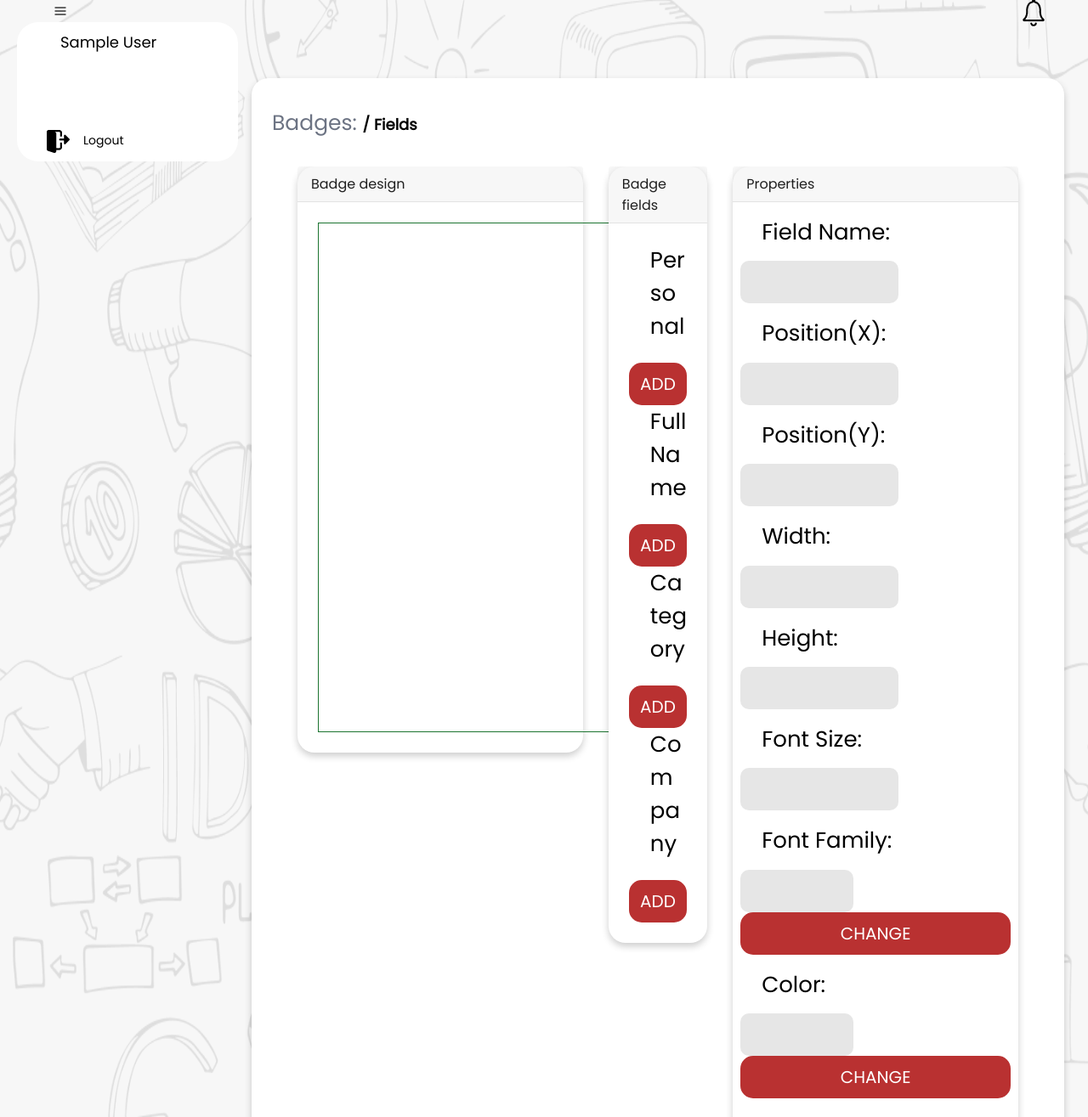
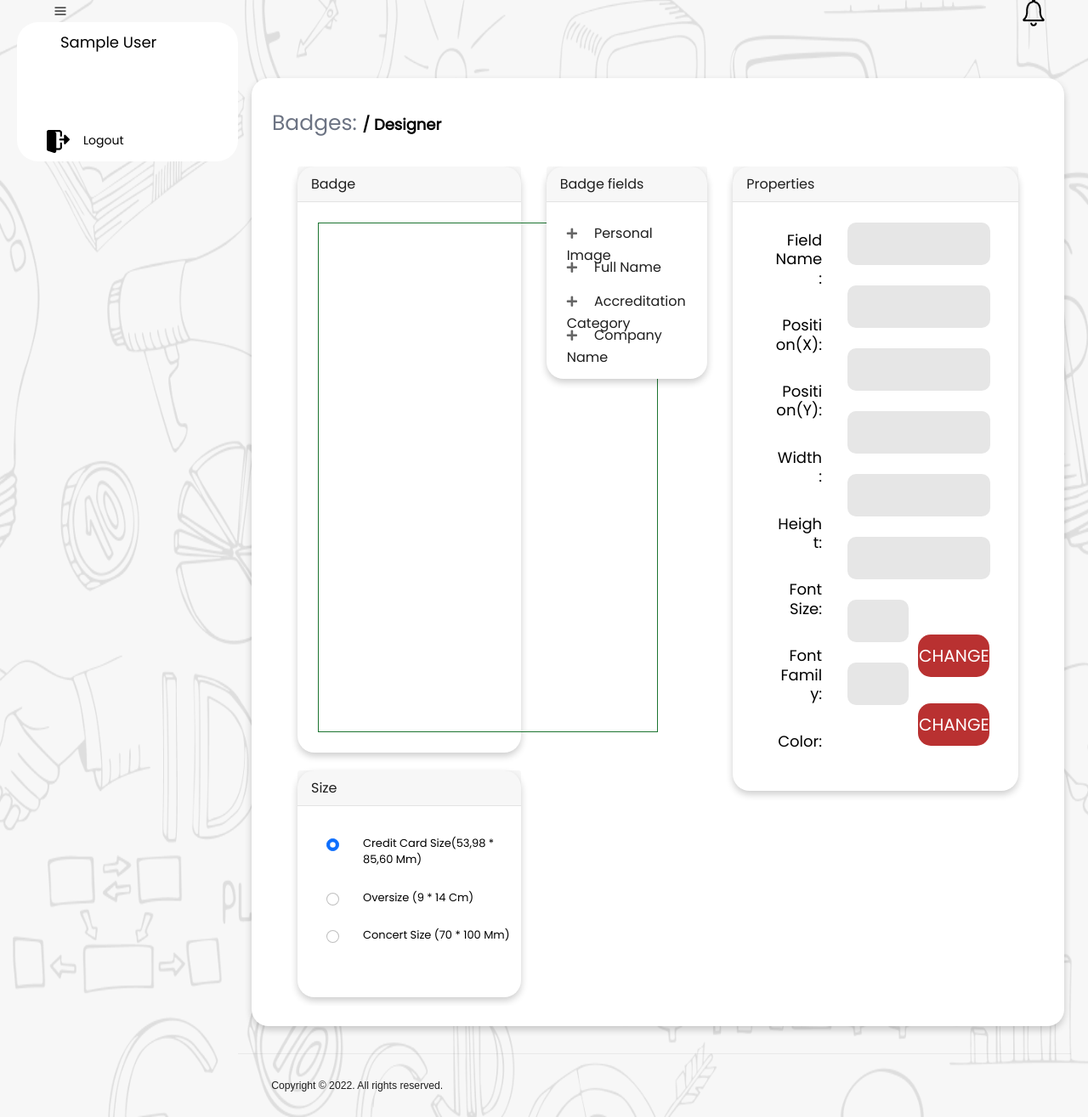
Before and after one commit to Mazen-Hasan/accreditationFront, a Laravel app: template resources/views/pages/Template/template-badge-designer.blade.php in a window 1280 px wide. Shown: the part 24-1339 px from the top of the page at 85% size. Run offline with Laravel 8, Linux system fonts and the light colour scheme; the template is opened without the code that fills it, so the values that code supplies are empty; the visitor is signed in with stand-in values (Sample User, id 1); some libraries are stand-ins or nearby versions.

Commit message:
badge designer ivan

```diff
--- a/public/js/designer/designer.js
+++ b/public/js/designer/designer.js
@@ -1,4 +1,4 @@
-
+var images = {};
 badge_size_array = [];
 var badge_elements = [];
 var elements_id = [];
@@ -210,18 +210,20 @@ function showPros(pros,obj) {
     selected_obj = obj;
     console.log(pros);
     $('#field-name').val(pros.type);
-    $('#position-x').val(pros.x);
-    $('#position-y').val(pros.y);
-    $('#item-width').val(obj.width());
-    $('#item-height').val(obj.height());
+    $('#position-x').val(Math.round(pros.x));
+    $('#position-y').val(Math.round(pros.y));
+    $('#item-width').val(Math.round(obj.width()));
+    $('#item-height').val(Math.round(obj.height()));
     if(pros.kind == 'text'){
         $('#font-size-container').show();
         $('#item-font-size').val(pros.fontSize);
         $('#font-container').show();
         $('#item-font-family').val(pros.fontFamily);
+        $('#update_color').css({ 'position':'absolute','left': '65%' ,'top': '86%' });
     }else{
         $('#font-size-container').hide();
         $('#font-container').hide();
+        $('#update_color').css({ 'position':'absolute','left': '65%' ,'top': '82%' });
     }
     $('#item-font-color').val(pros.fill);
     var json = stage.toJSON();
@@ -236,7 +238,8 @@ $('.personal_img_add').on('click', function() {
     var type = $(this).data('type');
     var item_id = "#"+this.id;
     var item = $(item_id);
-    var action = item.html();
+    //var action = item.html();
+    action = $(this).data('action');
     if(type == 'rec'){
         if(action == 'add'){
             var rec = createRec(id);
@@ -249,17 +252,27 @@ $('.personal_img_add').on('click', function() {
                 // reset scale to 1
                 rec.scaleX(1);
                 rec.scaleY(1);
+                //console.log(rec.width);
+                console.log(images.personalImage.width);
+                rec.fillPatternScaleX(Math.max(5, rec.width() * rec.scaleX())/images.personalImage.width);
+                rec.fillPatternScaleY(Math.max(5, rec.height() * rec.scaleY())/images.personalImage.height);
               });
             elements_id.push(id);
             badge_elements.push(rec);
             var button_id = "#"+id;
             var button = $(button_id);
-            button.html('remove');
+            $(button_id + " i").removeClass('fas fa-plus');
+            $(button_id + " i").addClass('fas fa-minus');
+            $(this).data('action','remove');
+            //button.html('remove');
         }else{
             selectionRectangle.visible(false);
             var button_id = "#"+id;
             var button = $(button_id);
-            button.html('add');
+            //button.html('add');
+            $(button_id + " i").removeClass('fas fa-minus');
+            $(button_id + " i").addClass('fas fa-plus');
+            $(this).data('action','add');
             const index = elements_id.indexOf(id);
             if (index > -1) {
                 elements_id.splice(index, 1); // 2nd parameter means remove one item only
@@ -289,12 +302,18 @@ $('.personal_img_add').on('click', function() {
             badge_elements.push(sampleText);
             var button_id = "#"+id;
             var button = $(button_id);
-            button.html('remove');
+            $(button_id + " i").removeClass('fas fa-plus');
+            $(button_id + " i").addClass('fas fa-minus');
+            $(this).data('action','remove');
+            //button.html('remove');
         }else{
             selectionRectangle.visible(false);
             var button_id = "#"+id;
             var button = $(button_id);
-            button.html('add');
+            //button.html('add');
+            $(button_id + " i").removeClass('fas fa-minus');
+            $(button_id + " i").addClass('fas fa-plus');
+            $(this).data('action','add');
             const index = elements_id.indexOf(id);
             if (index > -1) {
                 elements_id.splice(index, 1); // 2nd parameter means remove one item only
@@ -332,7 +351,12 @@ function createRec(id){
         y: 10,
         width: 100,
         height: 90,
-        fill: 'red',
+        fillPatternImage: images.personalImage,
+        fillPatternScaleX: 100/images.personalImage.width,
+        fillPatternScaleY: 90/images.personalImage.height,
+        fillPatternRepeat: 'no-repeat',
+        //Image: "images/user_mng.png",
+
         name: id,
         draggable: true,
         type: id,
@@ -356,3 +380,29 @@ function createText(id){
     });
     return simpleText;
 }
+
+function loadImages(sources) {
+    var loadedImages = 0;
+    var numImages = 0;
+    // get num of sources
+    for (var src in sources) {
+      numImages++;
+    }
+    for (var src in sources) {
+      images[src] = new Image();
+      images[src].onload = function () {
+        // if (++loadedImages >= numImages) {
+        //   callback(images);
+        // }
+      };
+      images[src].src = sources[src];
+    }
+  }
+  var sources = {
+    personalImage: '/images/personalimage.png'
+  };
+  loadImages(sources);
+
+//   loadImages(sources, function (images) {
+//     draw(images);
+//   });
--- a/resources/views/pages/Template/template-badge-designer.blade.php
+++ b/resources/views/pages/Template/template-badge-designer.blade.php
@@ -1,11 +1,11 @@
 @extends('main')
-@section('subtitle',' Template badge fields')
+@section('subtitle',' Template Designer')
 @section('style')
     <meta name="csrf-token" content="{{ csrf_token() }}">
     <link rel="stylesheet" href="{{ URL::asset('css/dataTable.css') }}">
     <link rel="stylesheet" href="{{ URL::asset('css/designer/custom.css') }}">
-
-
+    <script src="{{ URL::asset('js/dataTables.buttons.min.js') }}"></script>
+    <script src="{{ URL::asset('js/buttons.html5.min.js') }}"></script>
     <script src="{{ URL::asset('js/designer/konva.js') }}"></script>
 
 @endsection
@@ -23,7 +23,7 @@
                                     <a class="url-nav" href="{{route('templateBadge')}}">
                                         <span>Badges:</span>
                                     </a>
-                                    / Fields
+                                    / Designer
                                 </p>
                             </div>
 
@@ -31,10 +31,10 @@
                         <div class="table-responsive">
                             <div class="container">
                                 <div class="row">
-                                    <div class="col-sm-5">
+                                    <div class="col-sm-4">
                                         <div class="card">
                                             <div class="card-header">
-                                                Badge design
+                                                Badge
                                             </div>
                                             <div class="card-body">
                                                 <div id="div-badge" style="width: 400px;height: 600px">
@@ -48,18 +48,49 @@
                                             </div>
 
                                         </div>
+                                        <div class="row">
+                                            <div class="col-sm-12">
+                                                <div class="card" style="margin-top: 21px;margin-bottom: 10px;">
+                                                    <div class="card-header">
+                                                        Size
+                                                    </div>
+                                                    <div class="card-body">
+                                                        <div id="size-options">
+                                                            <form class="form-group">
+                                                                <div class="form-check">
+                                                                    <input style="margin-left: 10px;" class="form-check-input" type="radio" name="radio-size" id="size-1" value="0" checked/>
+                                                                    <label class="form-check-label" for="size-1"> Credit Card Size(53,98 * 85,60 mm)</label>
+                                                                </div>
+                                                                <div class="form-check">
+                                                                    <input style="margin-left: 10px;" class="form-check-input" type="radio" name="radio-size" id="size-2"  value="1"/>
+                                                                    <label class="form-check-label" for="size-2"> Oversize (9 * 14 Cm) </label>
+                                                                </div>
+                                                                <div class="form-check">
+                                                                    <input style="margin-left: 10px;" class="form-check-input" type="radio" name="radio-size" id="size-3"  value="2"/>
+                                                                    <label class="form-check-label" for="size-3"> Concert Size (70 * 100 mm) </label>
+                                                                </div>
+                                                            </form>
+                                                        </div>
+                                                    </div>
+                                                </div>
+                                            </div>
+                                        </div>
                                     </div>
-                                    <div  class="col-sm-2">
+                                    <div  class="col-sm-3">
                                         <div class="card">
                                             <div class="card-header">
                                                 Badge fields
                                             </div>
                                             <div class="card-body">
                                                 <div id="div-badge-elem">
-                                                    <span><label>Personal</label><button data-id="personal" data-type="rec" id="personal" class="personal_img_add">add</button></span>
-                                                    <span><label>Full Name</label><button data-id="full_name" data-type="text" id="full_name" class="personal_img_add">add</button></span>
+                                                    <!-- <span><label>Personal</label><button data-id="personal" data-type="rec" id="personal" class="personal_img_add">add</button></span> -->
+                                                    <span style="display:block;height:40px"><a href="javascript:void(0)" data-id="personal" data-type="rec" data-action="add" id="personal" class="personal_img_add"><i class="fas fa-plus" style="padding-right: 20px ;"></i></a>Personal Image</span>
+                                                    <span style="display:block;height:40px"><a href="javascript:void(0)" data-id="full_name" data-type="text" data-action="add" id="full_name" class="personal_img_add"><i class="fas fa-plus" style="padding-right: 20px ;"></i></a>Full Name</span>
+                                                    <span style="display:block;height:40px"><a href="javascript:void(0)" data-id="category" data-type="text" data-action="add" id="category" class="personal_img_add"><i class="fas fa-plus" style="padding-right: 20px ;"></i></a>Accreditation Category</span>
+                                                    <span style="display:block;height:40px"><a href="javascript:void(0)" data-id="company" data-type="text" data-action="add" id="company" class="personal_img_add"><i class="fas fa-plus" style="padding-right: 20px ;"></i></a>Company Name</span>
+                                                    <!-- <span><label>Full Name</label><button data-id="full_name" data-type="text" id="full_name" class="personal_img_add">add</button></span>
                                                     <span><label>Category</label><button data-id="category" data-type="text" id="category" class="personal_img_add">add</button></span>
-                                                    <span><label>Company</label><button data-id="company" data-type="text" id="company" class="personal_img_add">add</button></span>
+                                                    <span><label>Company</label><button data-id="company" data-type="text" id="company" class="personal_img_add">add</button></span> -->
                                                 </div>
                                             </div>
                                         </div>
@@ -74,37 +105,39 @@
                                                     <div class="card-body">
                                                         <div id="properties">
                                                             <form class="form-group">
-                                                                <div class="form-group row">
-                                                                    <label class="control-label col-sm-4" for="field-name">Field Name:</label>
-                                                                    <input class="col-sm-7" id="field-name" readonly type="text">
+                                                                <div class="form-group">
+                                                                    <label class="control-label col-sm-4" style="text-align: right;clear: both;float:left;margin-right:15px;font-size:18px;margin-top: 10px;" for="field-name">Field Name:</label>
+                                                                    <input class="col-sm-7" id="field-name" type="text">
                                                                 </div>
-                                                                <div class="form-group row">
-                                                                    <label class="control-label col-sm-4" for="position-x">Position(X):</label>
+                                                                <div class="form-group">
+                                                                    <label class="control-label col-sm-4" style="text-align: right;clear: both;float:left;margin-right:15px;font-size:18px;margin-top: 10px;" for="position-x">Position(X):</label>
                                                                     <input class="col-sm-7" id="position-x" type="number">
                                                                 </div>
-                                                                <div class="form-group row">
-                                                                    <label class="control-label col-sm-4" for="position-y">Position(Y):</label>
+                                                                <div class="form-group">
+                                                                    <label class="control-label col-sm-4" style="text-align: right;clear: both;float:left;margin-right:15px;font-size:18px;margin-top: 10px;"  for="position-y">Position(Y):</label>
                                                                     <input class="col-sm-7" id="position-y" type="number">
                                                                 </div>
-                                                                <div class="form-group row">
-                                                                    <label class="control-label col-sm-4" for="item-width">Width:</label>
+                                                                <div class="form-group">
+                                                                    <label class="control-label col-sm-4" style="text-align: right;clear: both;float:left;margin-right:15px;font-size:18px;margin-top: 10px;"  for="item-width">Width:</label>
                                                                     <input class="col-sm-7" id="item-width" type="number">
                                                                 </div>
-                                                                <div class="form-group row">
-                                                                    <label class="control-label col-sm-4" for="item-height">Height:</label>
+                                                                <div class="form-group">
+                                                                    <label class="control-label col-sm-4" style="text-align: right;clear: both;float:left;margin-right:15px;font-size:18px;margin-top: 10px;"  for="item-height">Height:</label>
                                                                     <input class="col-sm-7" id="item-height" type="number">
                                                                 </div>
-                                                                <div class="form-group row" id="font-size-container">
-                                                                    <label class="control-label col-sm-4" for="item-font-size">Font Size:</label>
+                                                                <div class="form-group" id="font-size-container">
+                                                                    <label class="control-label col-sm-4" style="text-align: right;clear: both;float:left;margin-right:15px;font-size:18px;margin-top: 10px;"  for="item-font-size">Font Size:</label>
                                                                     <input class="col-sm-7" id="item-font-size" type="number">
                                                                 </div>
-                                                                <div class="form-group row" id="font-container">
-                                                                    <label class="control-label col-sm-4" for="item-font-family">Font Family:</label>
-                                                                    <input class="col-sm-5" id="item-font-family" type="text"><button type="button" id="update_font">Change</button>
+                                                                <div class="form-group" id="font-container">
+                                                                    <label class="control-label col-sm-4" style="text-align: right;clear: both;float:left;margin-right:15px;font-size:18px;margin-top: 10px;"  for="item-font-family">Font Family:</label>
+                                                                    <input class="col-sm-3" id="item-font-family" type="text">
+                                                                    <button class="col-sm-3" type="button" id="update_font" style="position:absolute;left:65%;top:75%;">Change</button>
                                                                 </div>
-                                                                <div class="form-group row">
-                                                                    <label class="control-label col-sm-4" for="item-font-color">Color:</label>
-                                                                    <input class="col-sm-5" id="item-font-color" type="text"><button type="button" id="update_color">Change</button>
+                                                                <div class="form-group">
+                                                                    <label class="control-label col-sm-4" style="text-align: right;clear: both;float:left;margin-right:15px;font-size:18px;margin-top: 10px;"  for="item-font-color">Color:</label>
+                                                                    <input class="col-sm-3" id="item-font-color" type="text">
+                                                                    <button class="col-sm-3" type="button" id="update_color" style="position:absolute;left:65%;top:86%;">Change</button>
                                                                 </div>
                                                             </form>
                                                         </div>
@@ -113,7 +146,7 @@
                                             </div>
                                         </div>
                                         <br>
-                                        <div class="row">
+                                        <!-- <div class="row">
                                             <div class="col-sm-12">
                                                 <div class="card">
                                                     <div class="card-header">
@@ -123,15 +156,15 @@
                                                         <div id="size-options">
                                                             <form class="form-group">
                                                                 <div class="form-check">
-                                                                    <input class="form-check-input" type="radio" name="radio-size" id="size-1" value="0" checked/>
+                                                                    <input style="margin-left: 10px;" class="form-check-input" type="radio" name="radio-size" id="size-1" value="0" checked/>
                                                                     <label class="form-check-label" for="size-1"> Credit Card Size(53,98 * 85,60 mm)</label>
                                                                 </div>
                                                                 <div class="form-check">
-                                                                    <input class="form-check-input" type="radio" name="radio-size" id="size-2"  value="1"/>
+                                                                    <input style="margin-left: 10px;" class="form-check-input" type="radio" name="radio-size" id="size-2"  value="1"/>
                                                                     <label class="form-check-label" for="size-2"> Oversize (9 * 14 Cm) </label>
                                                                 </div>
                                                                 <div class="form-check">
-                                                                    <input class="form-check-input" type="radio" name="radio-size" id="size-3"  value="2"/>
+                                                                    <input style="margin-left: 10px;" class="form-check-input" type="radio" name="radio-size" id="size-3"  value="2"/>
                                                                     <label class="form-check-label" for="size-3"> Concert Size (70 * 100 mm) </label>
                                                                 </div>
                                                             </form>
@@ -139,8 +172,7 @@
                                                     </div>
                                                 </div>
                                             </div>
-
-                                        </div>
+                                        </div> -->
                                     </div>
                                 </div>
                             </div>
```
Also changed, not shown: public/images/personalimage.png (added), 2 other files.
